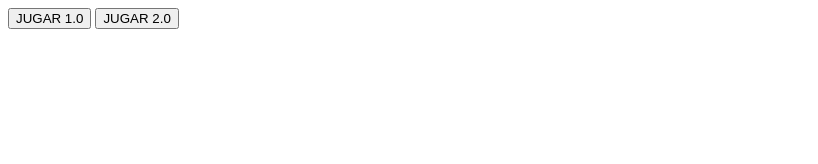
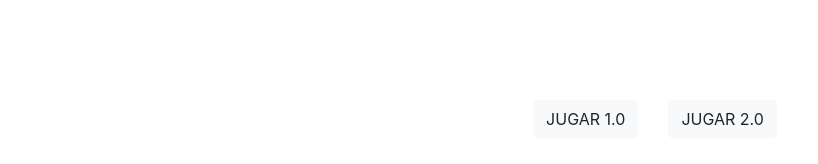
Before and after one commit to SosegadoWebDev/PiedraPapelOTijera, a plain HTML site: page index.html in a window 1280 px wide. Shown: the whole page, without its empty margins (0-818 px from the left). Drawn offline with nearby package versions, Linux system fonts and the light colour scheme.

Commit message:
Update index.html

```diff
--- a/index.html
+++ b/index.html
@@ -1,15 +1,24 @@
 <!DOCTYPE html>
 <html>
+
 <head>
     <meta charset="utf-8">
     <meta http-equiv="X-UA-Compatible" content="IE=edge">
     <title>Piedra, papel o tijera</title>
     <meta name="viewport" content="width=device-width, initial-scale=1">
+    <link rel="stylesheet" href="https://stackpath.bootstrapcdn.com/bootstrap/4.3.1/css/bootstrap.min.css"
+        integrity="sha384-ggOyR0iXCbMQv3Xipma34MD+dH/1fQ784/j6cY/iJTQUOhcWr7x9JvoRxT2MZw1T" crossorigin="anonymous">
+    <link rel="stylesheet" href="./style.css">
+</head>
+
+<body>
+    <div>
+        <button onclick="piedraPapelTijera()" type="button" class="btn btn-light">JUGAR 1.0</button>
+        <button onclick="JugarPiedraPapelOTijera()" type="button" class="btn btn-light">JUGAR 2.0</button>
+    </div>
+
     <script src="https://unpkg.com/sweetalert/dist/sweetalert.min.js"></script>
     <script src="script.js"></script>
-</head>
-<body>
-    <button onclick="piedraPapelTijera()">JUGAR 1.0</button>
-    <button onclick="JugarPiedraPapelOTijera()">JUGAR 2.0</button>
 </body>
+
 </html>
```
